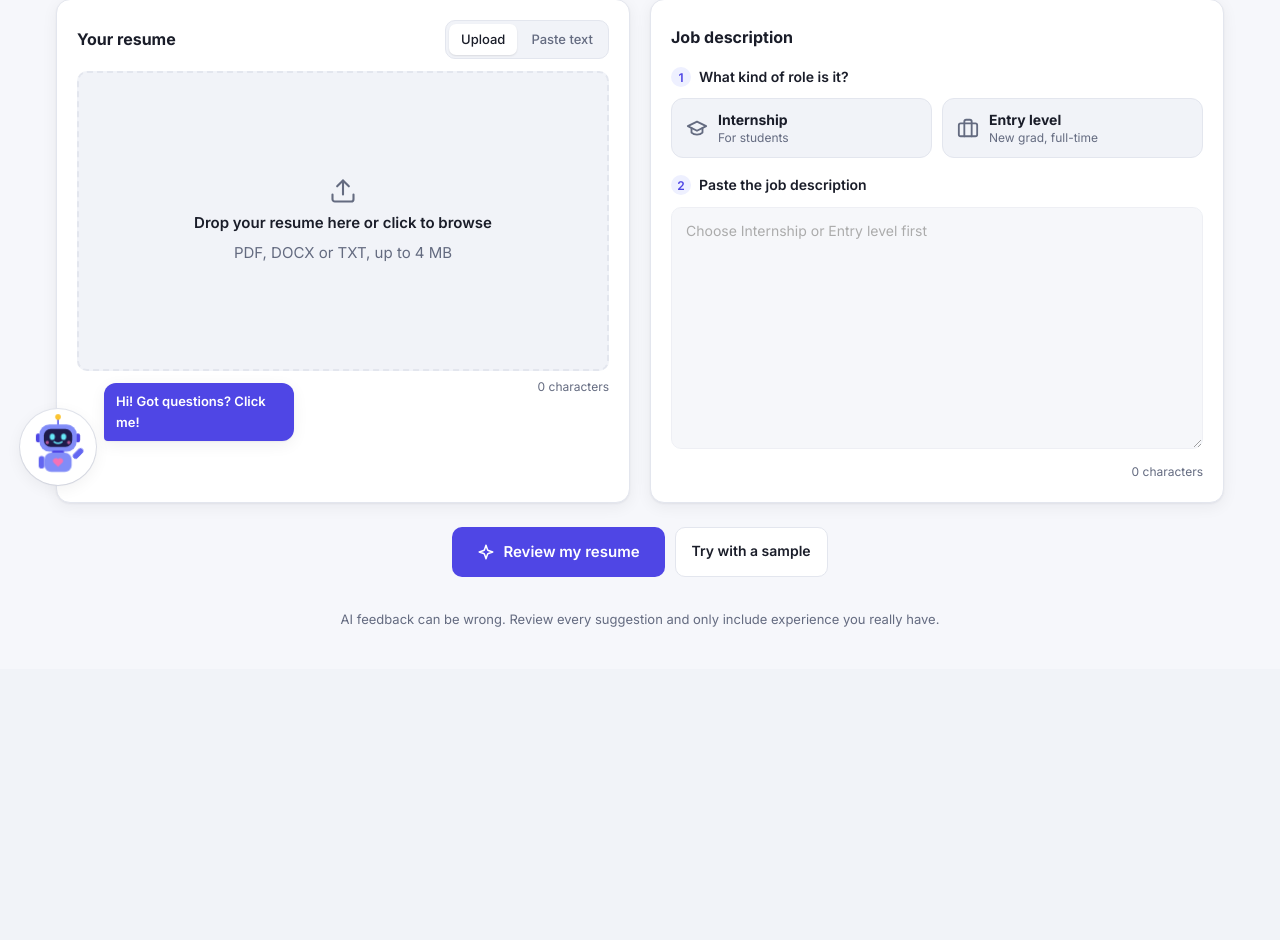
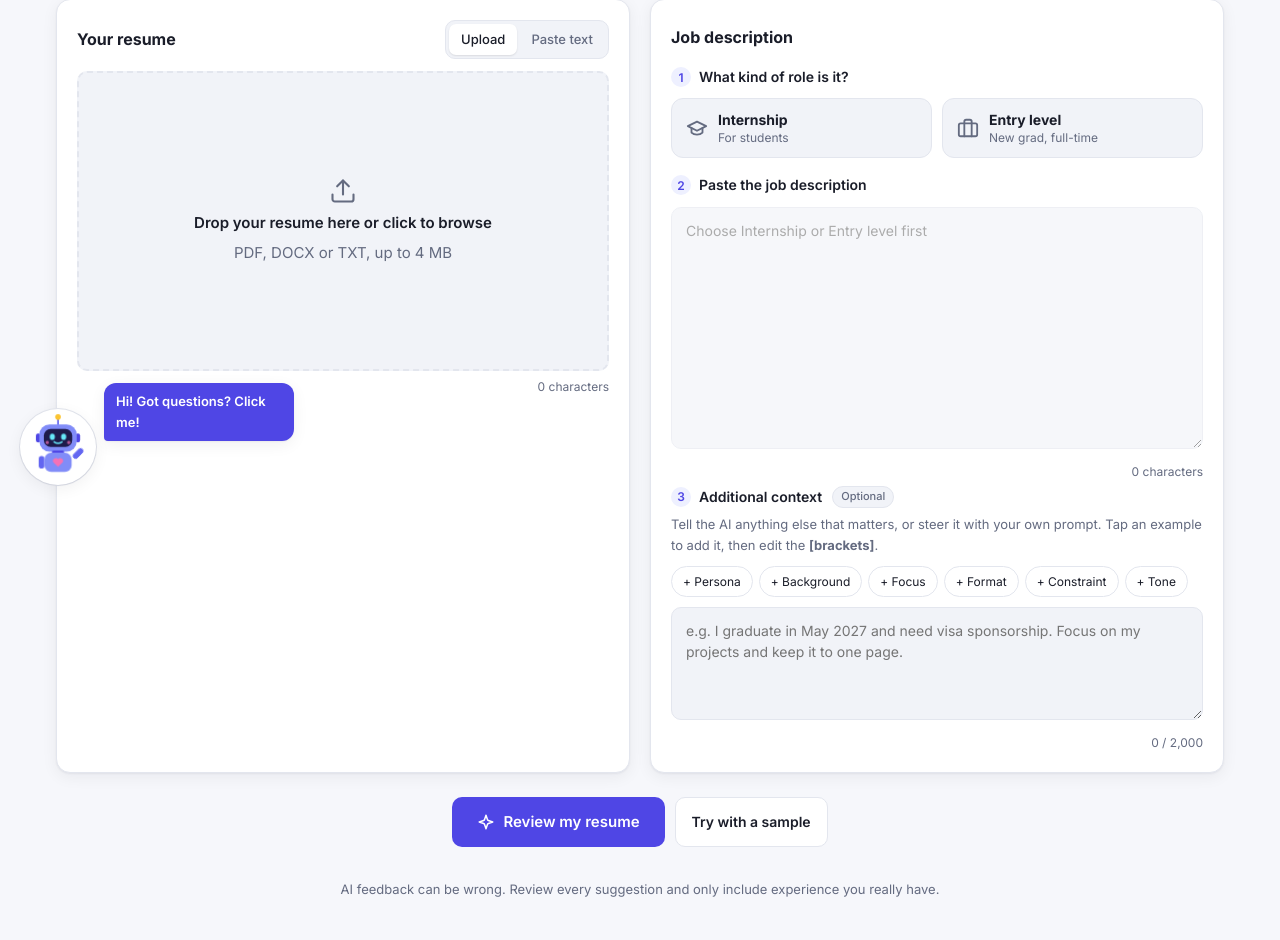
Before and after one commit to joudiheilani/Resume-Reviewer-Web-App, a Flask app: page / in a window 1280 px wide. Shown: the part 295-1235 px from the top of the page. Before the commit the page ends 922 px from the top, so only its background shows below. Run offline with Flask 3, Linux system fonts and the light colour scheme; some libraries are stand-ins or nearby versions.

Commit message:
Add optional additional context input for user prompts
Users can add their own context or prompt patterns (persona, background,
focus, format, constraint, tone) with one-tap examples. It is passed to
the recruiter pass, the editor pass and the chat, without overriding the
honesty rules. Adds a Revi FAQ entry, tests and README docs.

Co-Authored-By: Claude Opus 5.5 <noreply@anthropic.com>

```diff
--- a/app.py
+++ b/app.py
@@ -55,7 +55,9 @@ def _inputs(body):
     job = _text_field(body, "job_description", "The job description", reviewer.MAX_JOB_CHARS, 30)
     role = body.get("role_level")
     reviewer.role_guidance(role)  # raises ValueError for anything but internship / entry_level
-    return resume, job, role
+    context = body.get("additional_context")
+    context = context.strip()[: reviewer.MAX_CONTEXT_CHARS] if isinstance(context, str) else ""
+    return resume, job, role, context
 
 
 @app.errorhandler(ValueError)
@@ -90,8 +92,8 @@ def extract():
 @app.post("/api/review/draft")
 def review_draft():
     """Step 1: Persona pattern. The recruiter writes the first review."""
-    resume, job, role = _inputs(request.get_json(silent=True) or {})
-    draft, model = reviewer.first_review(resume, job, role)
+    resume, job, role, context = _inputs(request.get_json(silent=True) or {})
+    draft, model = reviewer.first_review(resume, job, role, context)
     return jsonify(draft=draft, model=model)
 
 
@@ -99,9 +101,9 @@ def review_draft():
 def review_refine():
     """Step 2: Iterative Refinement pattern. A strict editor improves the first review."""
     body = request.get_json(silent=True) or {}
-    resume, job, role = _inputs(body)
+    resume, job, role, context = _inputs(body)
     draft = _text_field(body, "draft", "The first review", 20000)
-    feedback, model = reviewer.refine_review(resume, job, draft, role)
+    feedback, model = reviewer.refine_review(resume, job, draft, role, context)
     return jsonify(feedback=feedback, model=model)
 
 
@@ -109,11 +111,13 @@ def review_refine():
 def chat():
     """Follow-up questions about the resume and feedback."""
     body = request.get_json(silent=True) or {}
-    resume, job, role = _inputs(body)
+    resume, job, role, context = _inputs(body)
     feedback = _text_field(body, "feedback", "The feedback", 20000)
     question = _text_field(body, "question", "A question", reviewer.MAX_QUESTION_CHARS)
     history = body.get("history") if isinstance(body.get("history"), list) else []
-    answer, model = reviewer.answer_question(resume, job, feedback, history, question, role)
+    answer, model = reviewer.answer_question(
+        resume, job, feedback, history, question, role, context
+    )
     return jsonify(answer=answer, model=model)
 
 
--- a/public/static/app.js
+++ b/public/static/app.js
@@ -13,6 +13,8 @@
     fileStatus: $("#file-status"),
     resume: $("#resume"),
     job: $("#job"),
+    context: $("#context"),
+    contextCount: $("#context-count"),
     resumeCount: $("#resume-count"),
     jobCount: $("#job-count"),
     reviewBtn: $("#review-btn"),
@@ -102,6 +104,7 @@
   function updateCounts() {
     el.resumeCount.textContent = `${el.resume.value.length.toLocaleString()} characters`;
     el.jobCount.textContent = `${el.job.value.length.toLocaleString()} characters`;
+    el.contextCount.textContent = `${el.context.value.length.toLocaleString()} / 2,000`;
   }
 
   // ---------- resume input: upload or paste ----------
@@ -181,6 +184,26 @@
   el.dropzone.addEventListener("drop", (e) => handleFile(e.dataTransfer.files[0]));
   el.resume.addEventListener("input", updateCounts);
   el.job.addEventListener("input", updateCounts);
+  el.context.addEventListener("input", updateCounts);
+
+  // Example prompt patterns: append the starter sentence and select the first [placeholder].
+  $("#pattern-chips").addEventListener("click", (e) => {
+    const chip = e.target.closest("[data-insert]");
+    if (!chip) return;
+    const text = chip.dataset.insert;
+    const current = el.context.value.trimEnd();
+    if (current.includes(text)) return el.context.focus();
+    const start = current ? current.length + 1 : 0;
+    el.context.value = current ? `${current} ${text}` : text;
+    updateCounts();
+    el.context.focus();
+    const open = text.indexOf("[");
+    if (open >= 0) {
+      el.context.setSelectionRange(start + open, start + text.indexOf("]") + 1);
+    } else {
+      el.context.setSelectionRange(el.context.value.length, el.context.value.length);
+    }
+  });
 
   // ---------- role type: internship or entry level ----------
 
@@ -234,6 +257,7 @@
       resume: el.resume.value.trim(),
       job_description: el.job.value.trim(),
       role_level: state.role,
+      additional_context: el.context.value.trim(),
     };
     setStep(2);
     show(el.progressSection);
@@ -261,7 +285,8 @@
       }
 
       el.modelName.textContent = models[models.length - 1];
-      el.resultsMeta.textContent = `${ROLE_LABELS[state.role]} role · Generated by ${[...new Set(models)].join(" and ")}`;
+      const usedContext = payload.additional_context ? " · Used your additional context" : "";
+      el.resultsMeta.textContent = `${ROLE_LABELS[state.role]} role${usedContext} · Generated by ${[...new Set(models)].join(" and ")}`;
       state.history = [];
       resetChat();
       setView("final");
@@ -285,6 +310,7 @@
   $("#reset-btn").addEventListener("click", () => {
     el.resume.value = "";
     el.job.value = "";
+    el.context.value = "";
     el.fileInput.value = "";
     state.filename = "";
     el.fileStatus.hidden = true;
@@ -432,6 +458,7 @@
         resume: el.resume.value.trim(),
         job_description: el.job.value.trim(),
         role_level: state.role,
+        additional_context: el.context.value.trim(),
         feedback: state.feedback,
         history: state.history,
         question,
@@ -553,6 +580,18 @@ Nice to have
 - **Entry level**: a full-time job for new grads. I'll focus on internships, real impact and measurable results.`,
     },
     {
+      q: "What goes in \"Additional context\"?",
+      a: `Anything that helps the AI give better advice. It's **optional**, and it's where you can use your own prompt engineering:
+
+- **Persona**: *"Act as a hiring manager at a startup."*
+- **Background**: *"I'm switching from biology to data science."*
+- **Focus**: *"Focus on my projects section."*
+- **Format**: *"Rewrite bullets using the STAR method."*
+- **Constraint**: *"Keep my resume to one page."*
+
+Tap the example buttons to add one, then replace the **[brackets]**. Both AI passes and the chat follow it.`,
+    },
+    {
       q: "What files can I upload?",
       a: `**PDF, DOCX or TXT**, up to 4 MB. After uploading, check the text that appears and fix anything that didn't come through right.
 
--- a/public/static/style.css
+++ b/public/static/style.css
@@ -95,6 +95,10 @@ h1, h2, h3 { line-height: 1.25; margin: 0; }
 .field:focus { outline: 2px solid var(--primary); outline-offset: -1px; background: var(--surface); }
 .field:disabled { cursor: not-allowed; opacity: .6; }
 .field-job { min-height: 190px; }
+.field-context { min-height: 110px; }
+.sub-label .optional { margin-left: 2px; padding: 1px 8px; border-radius: 999px; background: var(--surface-2); border: 1px solid var(--border); color: var(--muted); font-size: 11px; font-weight: 500; }
+.hint-text { margin: -4px 0 10px; }
+.pattern-chips { display: flex; flex-wrap: wrap; gap: 6px; margin-bottom: 10px; }
 
 .sub-label { display: flex; align-items: center; gap: 8px; margin: 4px 0 10px; font-size: 14px; font-weight: 600; }
 .sub-label .num { display: grid; place-items: center; width: 20px; height: 20px; border-radius: 50%; background: var(--primary-soft); color: var(--primary); font-size: 12px; }
--- a/templates/index.html
+++ b/templates/index.html
@@ -80,6 +80,19 @@
           <p class="sub-label"><span class="num">2</span>Paste the job description</p>
           <textarea id="job" class="field field-job" rows="10" placeholder="Choose Internship or Entry level first" disabled></textarea>
           <div class="field-foot"><span id="job-count" class="muted">0 characters</span></div>
+
+          <p class="sub-label"><span class="num">3</span>Additional context <span class="optional">Optional</span></p>
+          <p class="muted small hint-text">Tell the AI anything else that matters, or steer it with your own prompt. Tap an example to add it, then edit the <strong>[brackets]</strong>.</p>
+          <div class="pattern-chips" id="pattern-chips">
+            <button type="button" class="chip" data-insert="Act as a hiring manager at [type of company, e.g. a fast-growing tech startup] reviewing this resume.">+ Persona</button>
+            <button type="button" class="chip" data-insert="I'm a career changer moving from [previous field] into this role. Highlight my transferable skills.">+ Background</button>
+            <button type="button" class="chip" data-insert="Focus most of your feedback on my [Projects] section.">+ Focus</button>
+            <button type="button" class="chip" data-insert="Rewrite bullet points using the STAR method (Situation, Task, Action, Result).">+ Format</button>
+            <button type="button" class="chip" data-insert="My resume must stay on one page, so tell me what to cut.">+ Constraint</button>
+            <button type="button" class="chip" data-insert="Be direct and to the point. Skip the compliments and focus on what to fix.">+ Tone</button>
+          </div>
+          <textarea id="context" class="field field-context" rows="4" maxlength="2000" placeholder="e.g. I graduate in May 2027 and need visa sponsorship. Focus on my projects and keep it to one page."></textarea>
+          <div class="field-foot"><span id="context-count" class="muted">0 / 2,000</span></div>
         </div>
       </div>
 
```
Also changed, not shown: reviewer.py (+44 -9 lines), tests/test_app.py (+25 -0 lines), README.md.
